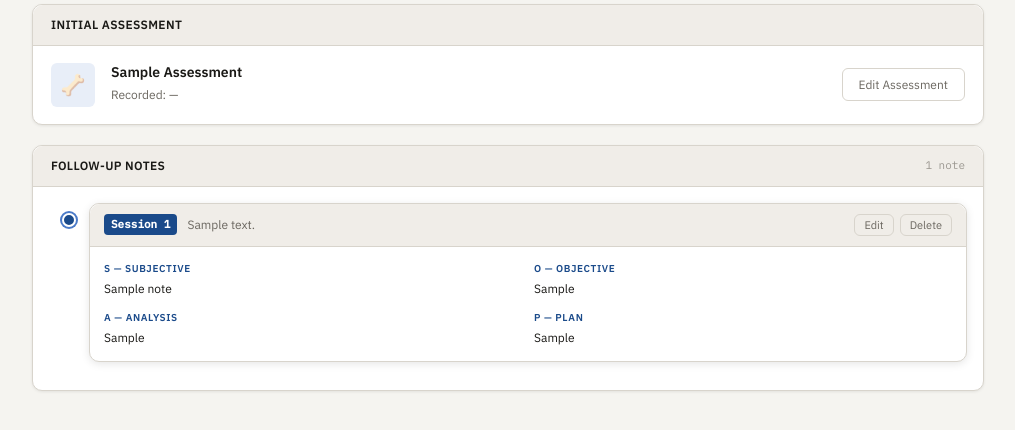
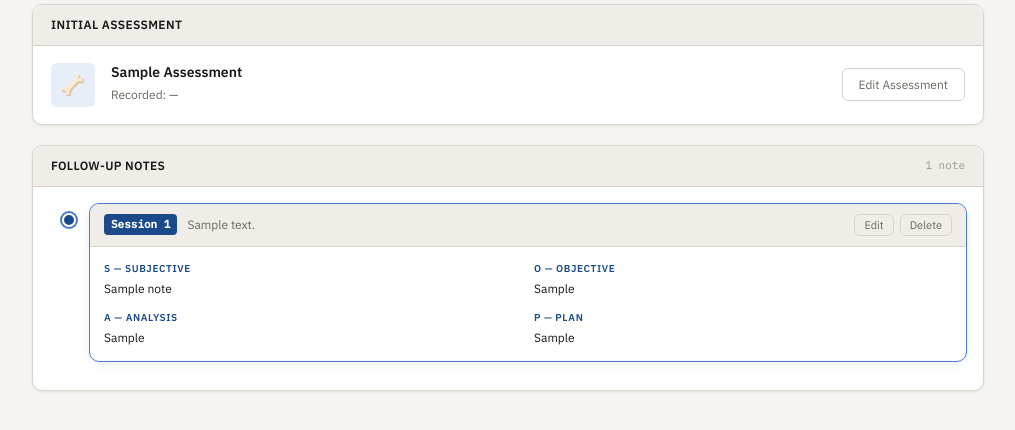
Before and after one commit to PcGoDz/PT_Assessment_Form, a Flask app: page /episode/1 in a window 1280 px wide, with the pointer over the restyled element. Shown: the part 207-637 px from the top of the page, without its empty margins (132-1147 px from the left). Run offline with Flask 3, Linux system fonts and the light colour scheme; tables that the repository leaves empty hold one stand-in row (values such as "Sample post").

Commit message:
style: align episode.html SOAP card hover with new design language

```diff
--- a/templates/episode.html
+++ b/templates/episode.html
@@ -132,7 +132,7 @@
       border-radius:var(--radius-lg); margin-bottom:12px;
       transition:box-shadow 0.12s;
     }
-    .soap-card:hover { box-shadow:0 2px 8px rgba(0,0,0,0.1); }
+    .soap-card:hover { border-color:var(--accent-mid); box-shadow:0 2px 8px rgba(74,122,200,0.12); }
 
     .soap-card-header {
       display:flex; align-items:center; gap:10px;
```
